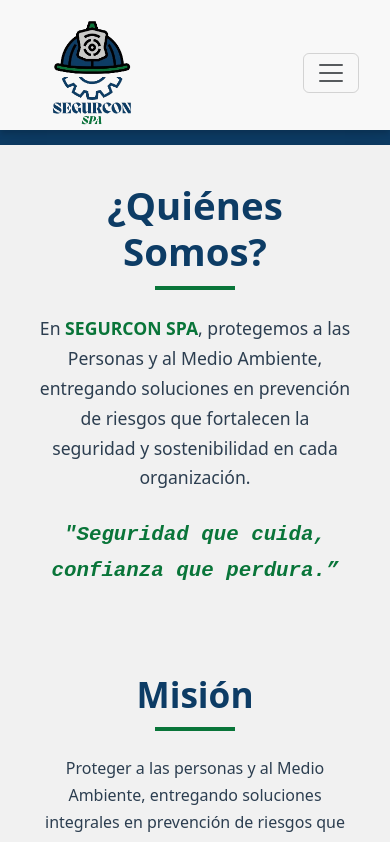
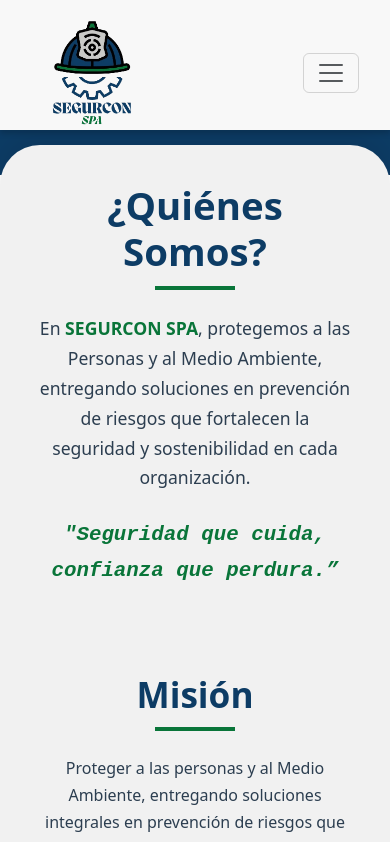
Before and after one commit to ren-ayla/segurcon-spa, a Vue app: page /quienes-somos in a window 390 px wide. Shown: the top 842 px of the page. Built offline with nearby package versions, Linux system fonts and the light colour scheme.

Commit message:
6to commit, navbar mejorado y problemas entre wrapper y pagehero solucionados

```diff
--- a/src/components/AboutIntro.vue
+++ b/src/components/AboutIntro.vue
@@ -104,7 +104,7 @@
 @media (max-width: 767.98px) {
   .quienes-somos-block h3 {
     font-size: 2.4rem;
-    padding: 1.3rem 1rem 0rem;
+    padding: 0rem 1rem 0rem;
   }
 
   .about-intro-container {
@@ -112,7 +112,7 @@
   }
 
   .about-intro-section {
-    padding: 0rem 0 2.5rem;
+    padding: 1.3rem 0 2.5rem;
   }
 }
 
--- a/src/components/ContentWrapper.vue
+++ b/src/components/ContentWrapper.vue
@@ -27,7 +27,6 @@
 @media (max-width: 767.98px) {
   .content-wrapper {
     width: 100%;
-    border-radius: 0px;
     padding: 0rem 0rem;
   }
 }
--- a/src/components/NavbarItem.vue
+++ b/src/components/NavbarItem.vue
@@ -105,7 +105,8 @@
     border-radius: 0.25rem;
     margin-top: 0.5rem; /* Un pequeño margen para separarlo del logo */
     text-align: center;
-    margin-top: 0.9rem;
+    margin-top: 0.3rem;
+    box-shadow: 0 4px 12px rgba(0, 0, 0, 0.5);
   }
 
   .btn-accent {
--- a/src/components/RubrosCarousel.vue
+++ b/src/components/RubrosCarousel.vue
@@ -70,13 +70,13 @@
 
 @media (min-width: 768px) and (max-width: 991.98px) {
   .rubros-section {
-    padding: 1.3rem 0 0 0;
+    padding: 0rem 0 0 0;
   }
 }
 
 @media (min-width: 992px) {
   .rubros-section {
-    padding: 3rem 0 0rem 0;
+    padding: 0rem 0 0rem 0;
   }
 }
 
--- a/src/components/ServicesView.vue
+++ b/src/components/ServicesView.vue
@@ -101,11 +101,14 @@
     width: 95%;
     margin-inline: auto;
     padding-bottom: 2rem;
+    padding-top: 2.3rem;
+    border-top-left-radius: 30px;
+    border-top-right-radius: 30px;
   }
 
   .section-title {
     font-size: 2.3rem;
-    margin: 2.3rem 1rem 1rem;
+    margin: 0rem 1rem 1rem;
   }
 
   .section-subtitle {
```
